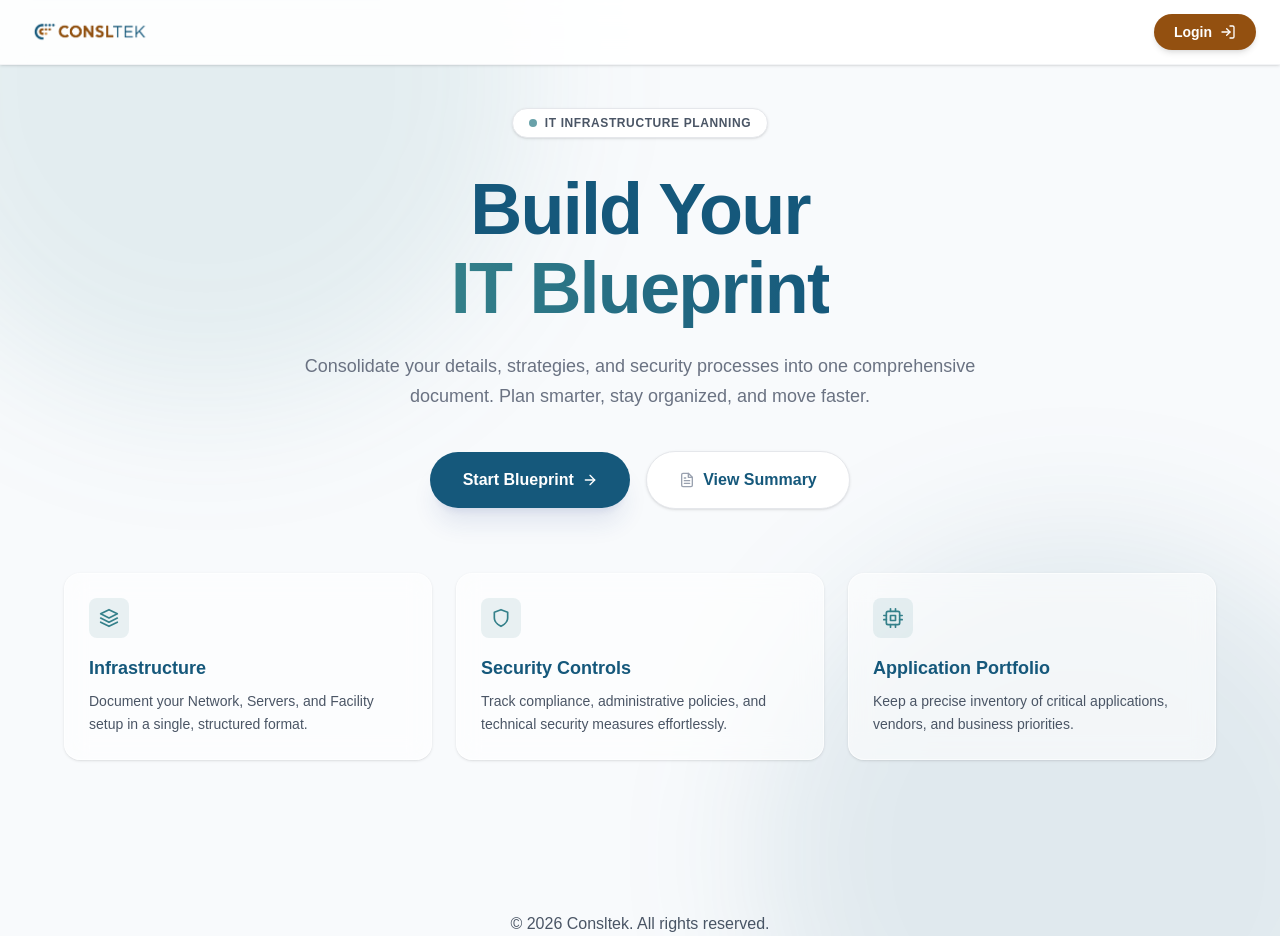
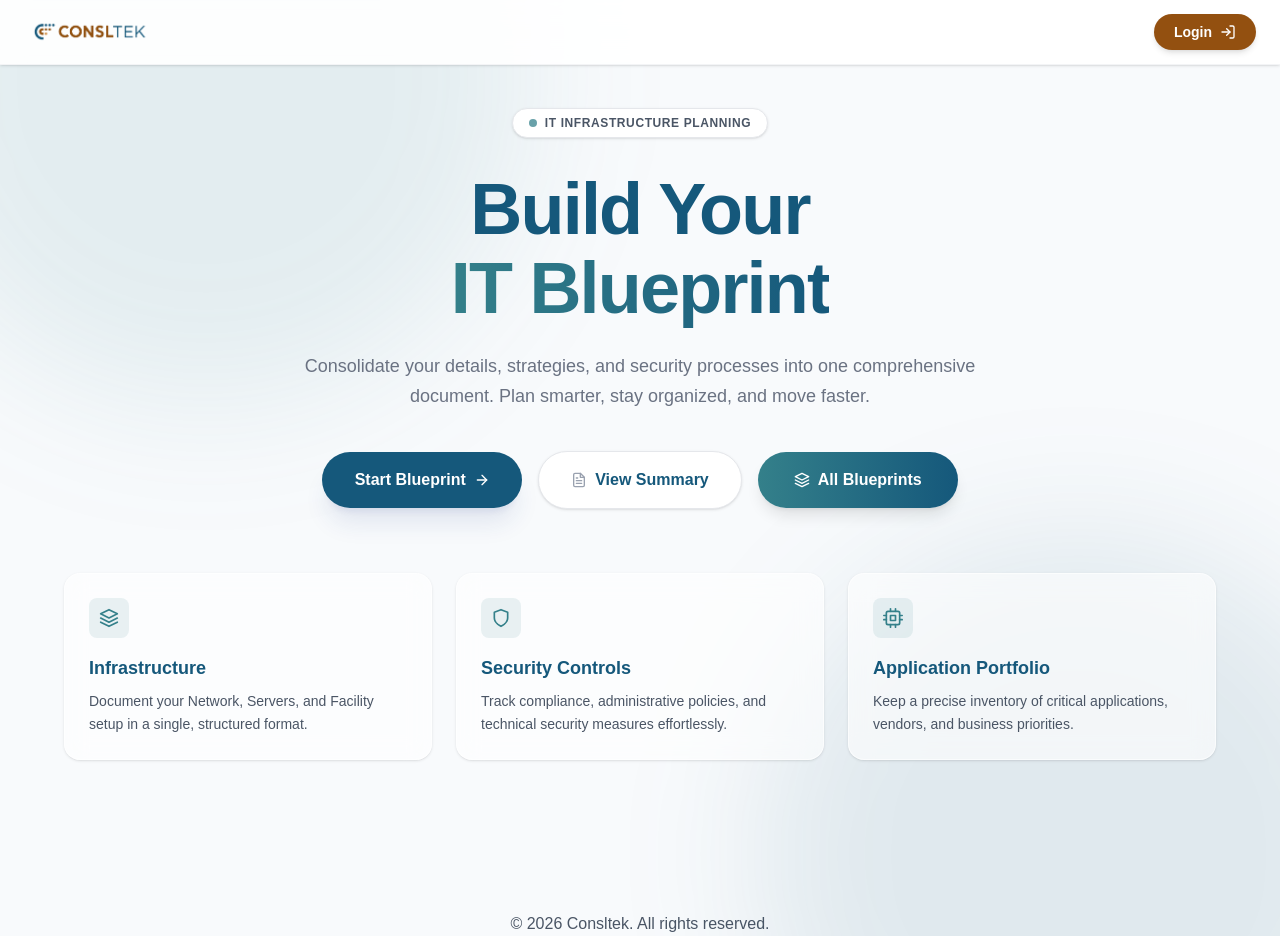
Before and after one commit to 8bit-kp/IT-blueprint-v2, a Next.js app in the folder blue-print-form/: page / in a window 1280 px wide. Built offline with nearby package versions, Linux system fonts and the light colour scheme.

Commit message:
Fix save error by removing _id field and add All Blueprints button to home page

```diff
--- a/blue-print-form/app/blueprint-dashboard/page.js
+++ b/blue-print-form/app/blueprint-dashboard/page.js
@@ -63,17 +63,29 @@ const BlueprintDashboard = () => {
 
         try {
             setSaving(true);
-            await axios.post(
+
+            // Clean the formData before sending - remove _id and __v fields
+            const { _id, __v, ...cleanData } = formData;
+
+            console.log("Saving blueprint data:", cleanData);
+
+            const response = await axios.post(
                 `${process.env.NEXT_PUBLIC_BACKEND_URL}/api/blueprint/save`,
-                formData,
+                cleanData,
                 { headers: { Authorization: `Bearer ${token}` } }
             );
+
+            console.log("Save response:", response.data);
+
             setMessage("✓ Changes saved successfully!");
             setTimeout(() => setMessage(""), 3000);
         } catch (err) {
             console.error("Error saving blueprint:", err);
-            setMessage("✗ Error saving changes. Please try again.");
-            setTimeout(() => setMessage(""), 3000);
+            console.error("Error response:", err.response?.data);
+
+            const errorMsg = err.response?.data?.message || "Error saving changes. Please try again.";
+            setMessage(`✗ ${errorMsg}`);
+            setTimeout(() => setMessage(""), 5000);
         } finally {
             setSaving(false);
         }
--- a/blue-print-form/app/page.js
+++ b/blue-print-form/app/page.js
@@ -79,6 +79,13 @@ export default function Home() {
             >
               <FiFileText className="text-gray-400 group-hover:text-[#15587B] transition-colors" /> View Summary
             </button>
+
+            <button
+              onClick={() => handleNavigation("/all-blueprints")}
+              className="group min-w-[200px] px-8 py-4 bg-gradient-to-r from-[#34808A] to-[#15587B] text-white font-bold rounded-full shadow-lg hover:shadow-xl hover:scale-105 transition-all duration-300 flex items-center justify-center gap-2"
+            >
+              <FiLayers className="group-hover:rotate-12 transition-transform" /> All Blueprints
+            </button>
           </div>
         </div>
 
```
